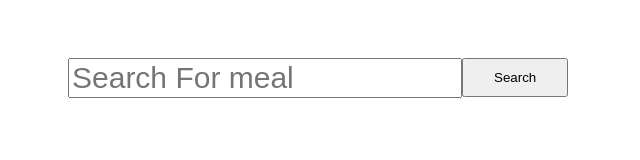
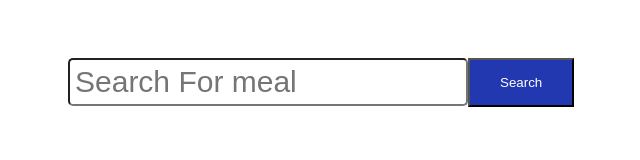
Before and after one commit to shah-jalal1/cooking-master, a plain HTML site: page index.html in a window 1280 px wide. Shown: the whole page, without its empty margins (256-896 px from the left). Drawn offline with Linux system fonts and the light colour scheme.

Commit message:
color fixed:

```diff
--- a/style.css
+++ b/style.css
@@ -5,8 +5,15 @@
     margin-bottom: 50px;
 }
 
+#inputSearch{
+    padding: 5px;
+    border-radius: 5px;
+}
+
 #searchButton{
-    padding: 10px 30px;
+    padding: 15px 30px;
+    background-color: rgb(34, 56, 177);
+    color: white;
 
 }
 
```
